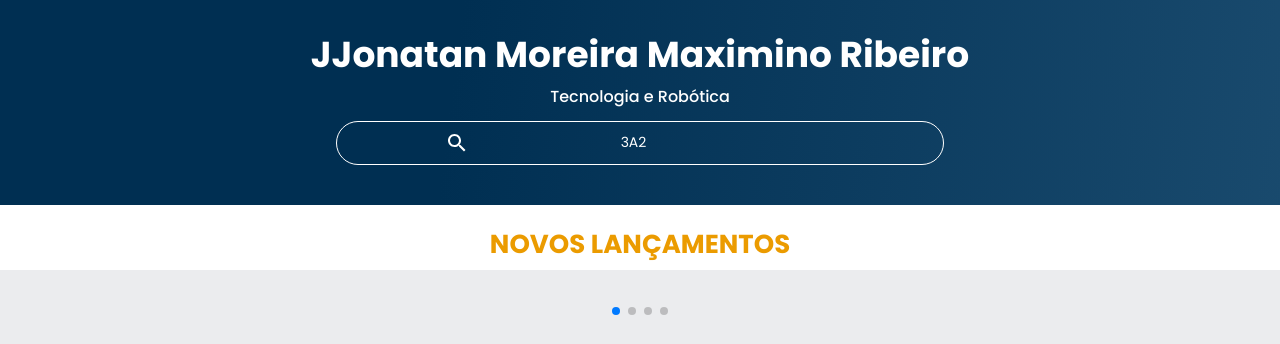
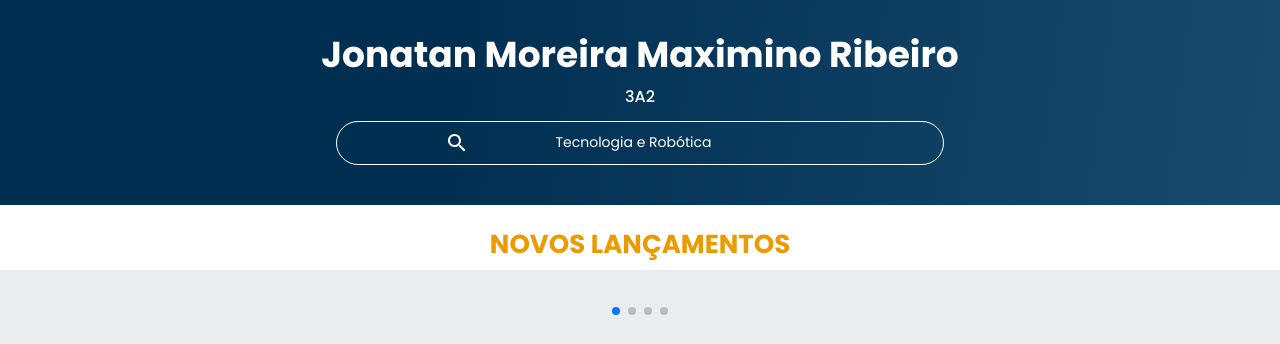
Before and after one commit to Jonatan-Moreira-Maximino-Ribeiro-3A2/MobileFirstPart2, a plain HTML site: page index.html in a window 1280 px wide. Shown: the part 83-427 px from the top of the page. Drawn offline with nearby package versions, Linux system fonts and the light colour scheme.

Commit message:
Add files via upload

```diff
--- a/index.html
+++ b/index.html
@@ -85,9 +85,9 @@
   </header>
 
   <section class="banner">
-    <h2 class="banner__titulo">JJonatan Moreira Maximino Ribeiro</h2>
-    <p class="banner__texto">Tecnologia e Robótica</p>
-    <input type="search" class="banner__pesquisa" placeholder="3A2">
+    <h2 class="banner__titulo">Jonatan Moreira Maximino Ribeiro</h2>
+    <p class="banner__texto">3A2</p>
+    <input type="search" class="banner__pesquisa" placeholder="Tecnologia e Robótica">
   </section>
 
   <section class="carrossel">
@@ -211,7 +211,7 @@
   </section>
 
   <section class="tópicos">
-    <h2 class="tópicos__titulo">Teste</h2>
+    <h2 class="tópicos__titulo">TÓPICOS VISITADOS RECENTEMENTE</h2>
     <ul class="tópicos__lista">
       <li class="tópicos__item"><a href="#" class="tópicos__link">Teste</a></li>
       <li class="tópicos__item">
```
